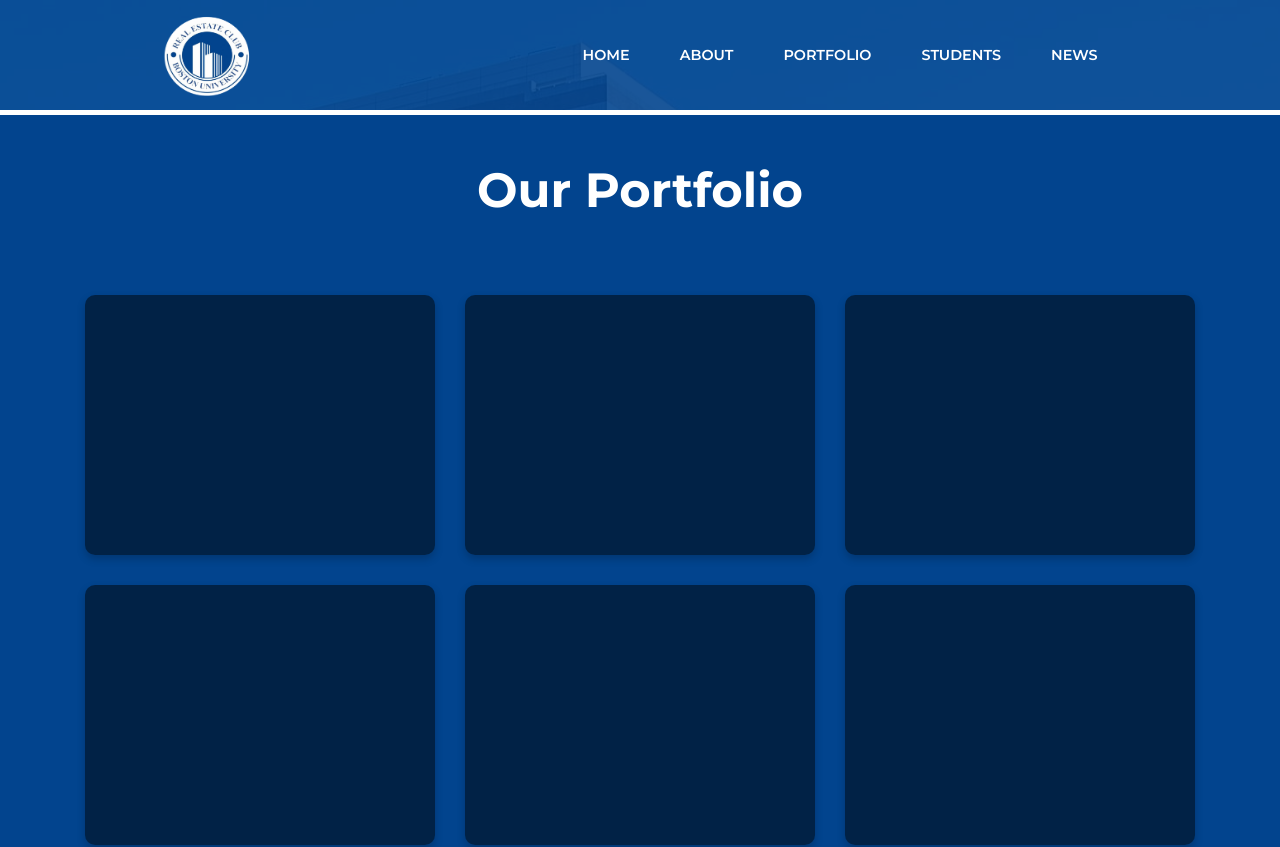
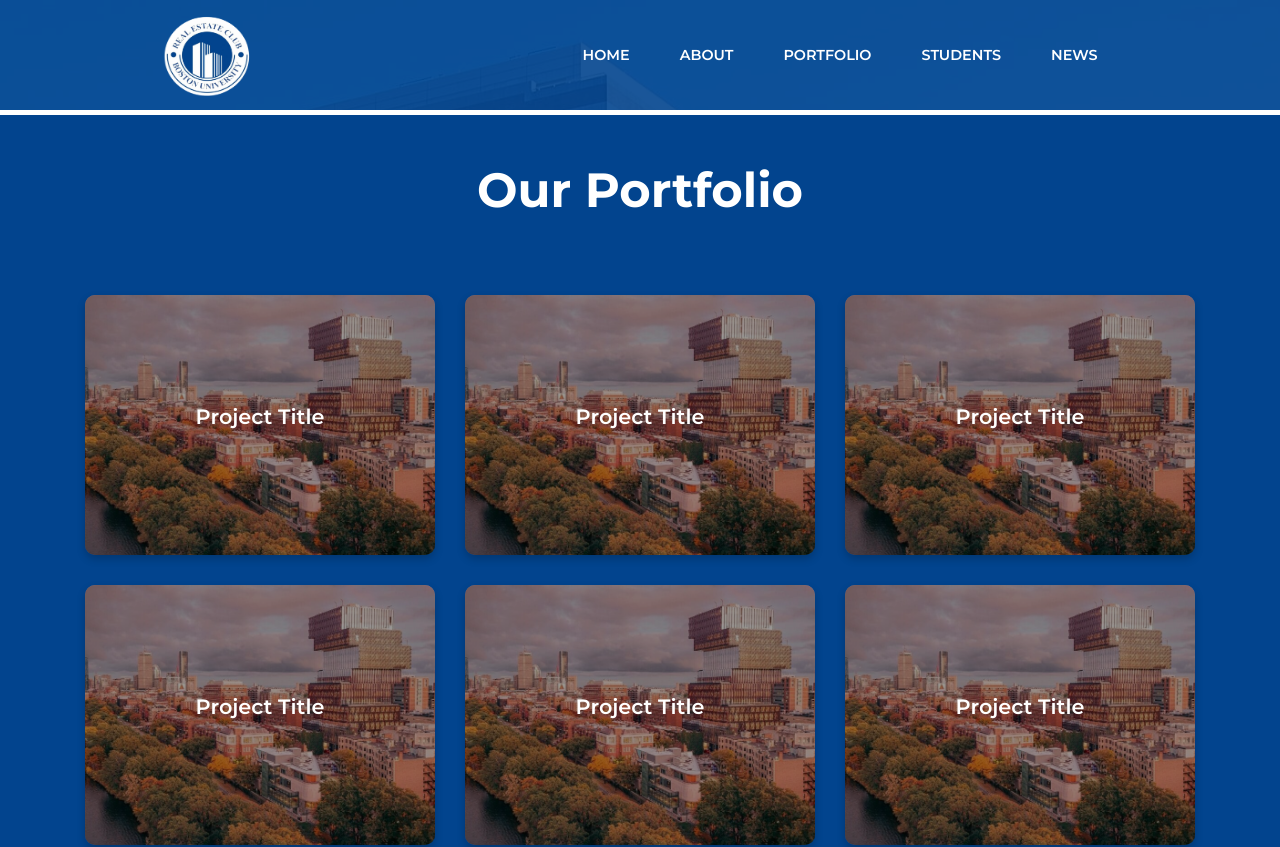
Before and after one commit to RealSycoBak/realestate, a React (Vite) app: page /portfolio in a window 1280 px wide. Shown: the top 847 px of the page. Built offline with nearby package versions, Linux system fonts and the light colour scheme.

Commit message:
Portfolio and Student design updates

```diff
--- a/src/assets/portfolio.css
+++ b/src/assets/portfolio.css
@@ -19,7 +19,6 @@
   font-optical-sizing: auto;
   font-weight: 800;
   font-style: normal;
-
 }
 
 .parent {
@@ -31,9 +30,9 @@
   height: 100%;
   min-height: 100vh;
   flex: 1;
-  max-width: 100%; /* Prevent overflow */
-  padding: 20px; /* Add padding to prevent cards from touching edges */
-  box-sizing: border-box; /* This ensures padding is included in width calculation */
+  max-width: 100%;
+  padding: 20px;
+  box-sizing: border-box;
 }
 
 .child {
@@ -41,18 +40,70 @@
   transition: 0.3s;
   height: 260px;
   width: 350px;
-    margin: 10px; /* Reduce margin for better wrapping */
-    flex-shrink: 0; /* Prevents shrinking */
-    cursor: pointer; /* Change cursor on hover */
-    max-width: 100%; /* Prevent overflow */
-    overflow: hidden; /* Prevents image overflow */
-    display: flex; /* Enables flex layout */
-    flex-direction: column; /* Stack children vertically */
-    background-color: rgba(0,0,0,0.5);
+  margin: 10px;
+  flex-shrink: 0;
+  cursor: pointer;
+  max-width: 100%;
+  overflow: hidden;
+  display: flex;
+  flex-direction: column;
   border-radius: 10px;
+  position: relative;
+
+}
+
+.overlay {
+  position: absolute;
+
+  top: 0;
+  left: 0;
+  right: 0;
+  bottom: 0;
+  background-color: rgba(0, 0, 0, 0.4);
+  color: white;
+  padding: 20px;
+  display: flex;
+  flex-direction: column;
+  justify-content: center;
+  align-items: center;
+  text-align: center;
+}
+
+.card-title {
+  margin: 35px 0 0 0;
+  transition: transform 0.3s ease;
+  font-family: "Montserrat", serif;
+    font-optical-sizing: auto;
+    font-weight: 600;
+    font-style: normal;
+    font-size: 1.3rem;
+}
+
+.card-about {
+  opacity: 0;
+  transform: translateY(20px);
+  transition: opacity 0.3s ease, transform 0.3s ease;
+  margin: 10px 0 0 0;
+  font-family: "Montserrat", serif;
+    font-optical-sizing: auto;
+    font-weight: 600;
+    font-style: normal;
+    font-size: 0.7rem;
+}
+
+.child:hover .overlay {
+  background-color: rgba(0, 0, 0, 0.7);
+}
+
+.child:hover .card-about {
+  opacity: 1;
+  transform: translateY(0);
+}
+
+.child:hover .card-title {
+  margin: 0;
 }
 
 .child:hover {
-    box-shadow: 0 6px 13px 0 rgba(255, 255, 255, 0.9);
-    background-color: white;
+  box-shadow: 0 6px 13px 0 rgba(0, 0, 0, 0.7);
 }
--- /dev/null
+++ b/src/assets/portfolioData.js
@@ -0,0 +1,46 @@
+import TempImage from "../assets/bg2.jpeg"; // Import the Temp image
+
+const projects = [
+  {
+    title: "Project Title",
+    imgSrc: TempImage,
+    about: "Passionate about designing innovative solutions. Enjoys working with teams to create cutting-edge projects.",
+  },
+  {
+    title: "Project Title",
+    imgSrc: TempImage,
+    about: "Passionate about designing innovative solutions. Enjoys working with teams to create cutting-edge projects.",
+  },
+  {
+    title: "Project Title",
+    imgSrc: TempImage,
+    about: "Passionate about designing innovative solutions. Enjoys working with teams to create cutting-edge projects.",
+  },
+  {
+    title: "Project Title",
+    imgSrc: TempImage,
+    about: "Passionate about designing innovative solutions. Enjoys working with teams to create cutting-edge projects.",
+  },
+  {
+    title: "Project Title",
+    imgSrc: TempImage,
+    about: "Passionate about designing innovative solutions. Enjoys working with teams to create cutting-edge projects.",
+  },
+  {
+    title: "Project Title",
+    imgSrc: TempImage,
+    about: "Passionate about designing innovative solutions. Enjoys working with teams to create cutting-edge projects.",
+  },
+  {
+    title: "Project Title",
+    imgSrc: TempImage,
+    about: "Passionate about designing innovative solutions. Enjoys working with teams to create cutting-edge projects.",
+  },
+  {
+    title: "Project Title",
+    imgSrc: TempImage,
+    about: "Passionate about designing innovative solutions. Enjoys working with teams to create cutting-edge projects.",
+  },
+];
+
+export default projects;
--- a/src/assets/students.css
+++ b/src/assets/students.css
@@ -11,6 +11,7 @@
   display: flex; /* Enables flex layout */
   flex-direction: column; /* Stack children vertically */
   background-color: white;
+  border-radius: 10px;
 }
 
 .card-image {
@@ -60,6 +61,7 @@
 
   max-width: calc(100vw - 40px); /* Ensure card doesn't exceed screen width */
   box-sizing: border-box; /* Include padding in width calculation */
+  border-radius: 10px;
 }
 
 .Bigcard:hover {
@@ -70,14 +72,30 @@
   width: 100%;
   height: 100%;
   object-fit: cover;
+  border-radius: 10px;
 }
 
 .social-icons a {
-  color: black;
-  font-size: 20px;
-  margin: 0 10px;
+  font-size: 35px;
+  margin: 5px 25px;
   text-decoration: none;
   transition: opacity 0.3s;
+}
+
+#instagram {
+  color: red;
+}
+
+#linkedin {
+  color: blue;
+}
+
+#twitter {
+  color: cyan;
+}
+
+#facebook {
+  color: blue;
 }
 
 .social-icons a:hover {
--- a/src/components/Header.css
+++ b/src/components/Header.css
@@ -55,7 +55,7 @@ header > * {
 
 .form-group input,
 .form-group textarea {
-    width: calc(100% - 10px);;
+    width: 100%;
     padding: 10px 0px;
     padding-left: 10px;
     background: transparent;
--- a/src/pages/portfolio.jsx
+++ b/src/pages/portfolio.jsx
@@ -1,26 +1,35 @@
 import "../assets/portfolio.css"
+import projects from "../assets/portfolioData.js"
 
+const Card = ({ title, imgSrc, about }) => (
+  <div
+    className="child"
+    style={{
+      backgroundImage: `url(${imgSrc})`,
+      backgroundSize: 'cover',
+      backgroundPosition: 'center',
+    }}
+  >
+    <div className="overlay">
+      <h3 className="card-title">{title}</h3>
+      <p className="card-about">{about}</p>
+    </div>
+  </div>
+);
 
 function Portfolio() {
   return (
-    <>
-      <div className="Layout">
-        <div className="LayoutTitle">
-          <h1> Our Portfolio </h1>
-        </div>
-        <div class="parent">
-          <div class="child"></div>
-          <div class="child"></div>
-          <div class="child"></div>
-          <div class="child"></div>
-          <div class="child"></div>
-          <div class="child"></div>
-          <div class="child"></div>
-          <div class="child"></div>
-        </div>
+    <div className="Layout">
+      <div className="LayoutTitle">
+        <h1>Our Portfolio</h1>
       </div>
-    </>
-  )
+      <div className="parent">
+        {projects.map((project, index) => (
+          <Card key={index} {...project} />
+        ))}
+      </div>
+    </div>
+  );
 }
 
 export default Portfolio
--- a/src/pages/students.jsx
+++ b/src/pages/students.jsx
@@ -34,16 +34,15 @@ function Students() {
                   <img src={selectedStudent.imgSrc} alt="Avatar" className="big-avatar card-image" />
                 </div>
                 <div className="about-section">
-                  <h3>About: {selectedStudent.name} ({selectedStudent.title})</h3>
+                  <h3>{selectedStudent.name} | {selectedStudent.title}</h3>
                   <p>{selectedStudent.about}</p>
                 </div>
                 <div className="socials-section">
-                  <h3>Socials</h3>
                   <div className="social-icons">
-                    <a href={selectedStudent.socials.facebook} aria-label="Facebook"><i className="fab fa-facebook"></i></a>
-                    <a href={selectedStudent.socials.twitter} aria-label="Twitter"><i className="fab fa-twitter"></i></a>
-                    <a href={selectedStudent.socials.linkedin} aria-label="LinkedIn"><i className="fab fa-linkedin"></i></a>
-                    <a href={selectedStudent.socials.instagram} aria-label="Instagram"><i className="fab fa-instagram"></i></a>
+                    <a href={selectedStudent.socials.facebook} aria-label="Facebook" id="facebook"><i className="fab fa-facebook"></i></a>
+                    <a href={selectedStudent.socials.twitter} aria-label="Twitter" id="twitter"><i className="fab fa-twitter"></i></a>
+                    <a href={selectedStudent.socials.linkedin} aria-label="LinkedIn" id="linkedin"><i className="fab fa-linkedin"></i></a>
+                    <a href={selectedStudent.socials.instagram} aria-label="Instagram" id="instagram"><i className="fab fa-instagram"></i></a>
                   </div>
                 </div>
               </>
```
Lines whose indentation alone changed are shown as unchanged.
